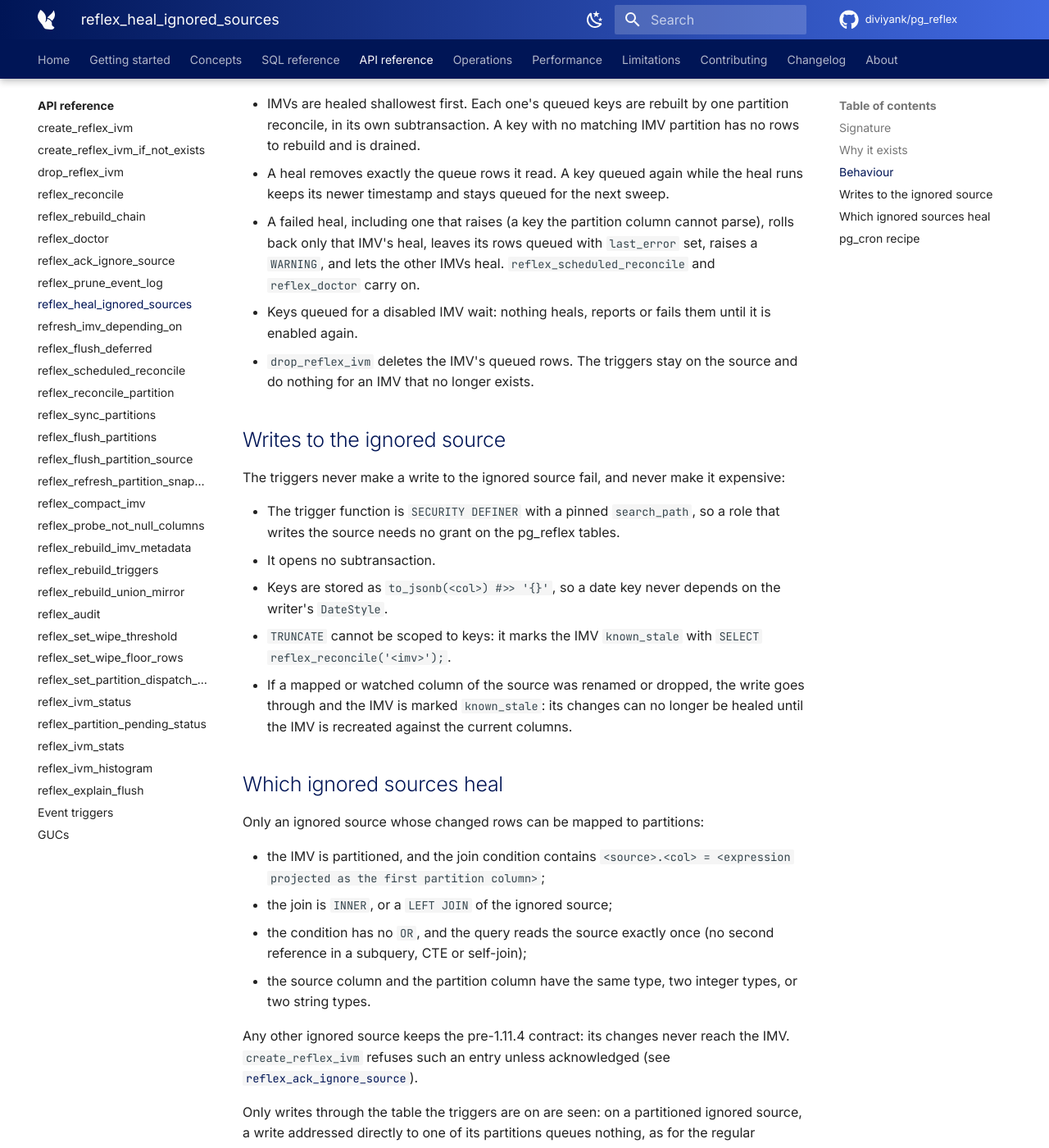
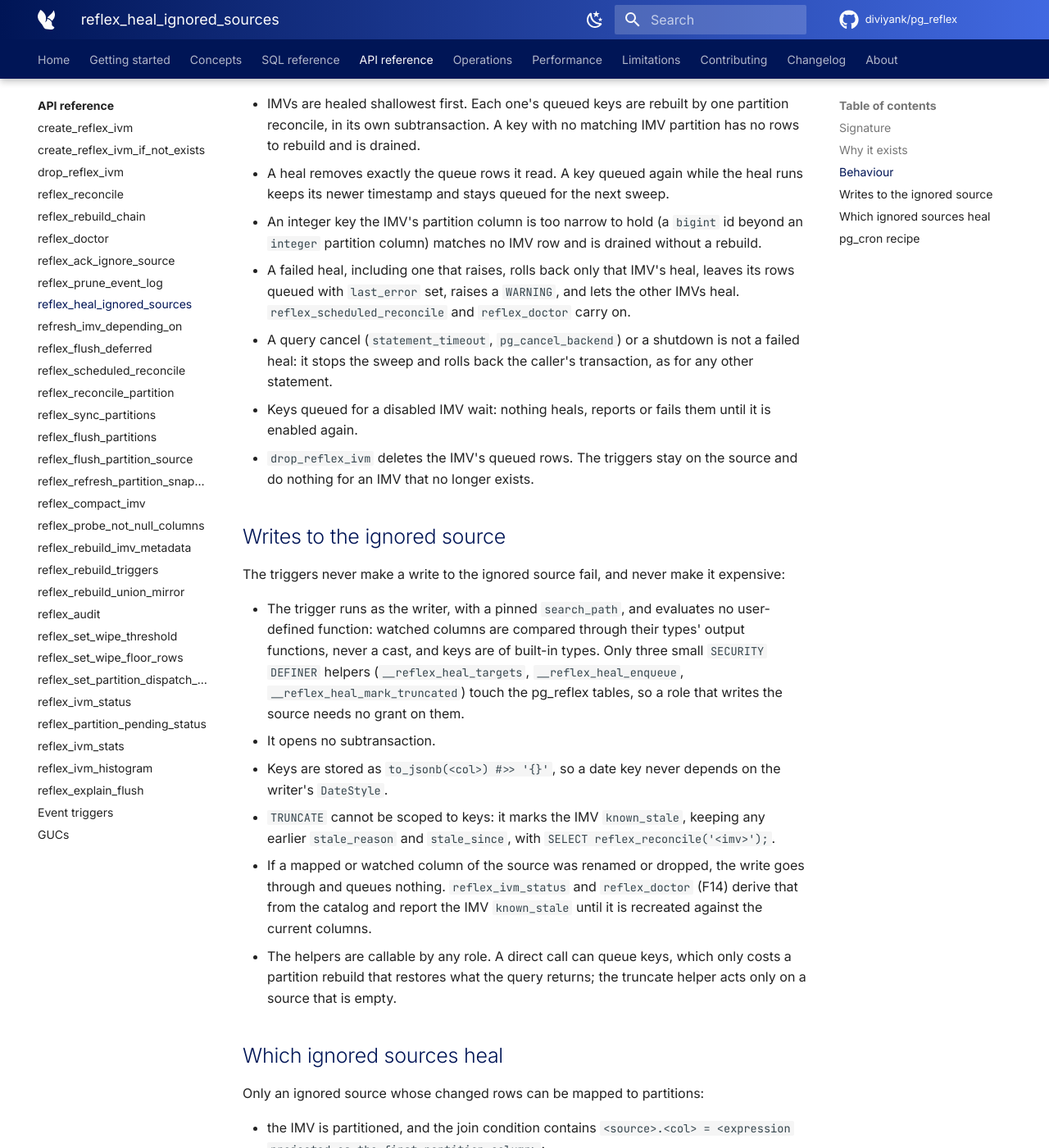
Before and after one commit to diviyank/pg_reflex, an MkDocs documentation site: the page built from docs/api/reflex_heal_ignored_sources.md, in a window 1280 px wide and 1400 px high, scrolled down 1111 px. Shown: the whole window at 82% size. Built offline with MkDocs 1.6.1 and Material for MkDocs 9.7.7, drawn with Linux system fonts in a browser that asks for light colours; comment, search, counter and statistics services are not loaded; some of the changed text lies outside the part shown.

Commit message:
docs: heal helpers, key mapping, derived missing-column staleness

```diff
--- a/docs/api/reflex_heal_ignored_sources.md
+++ b/docs/api/reflex_heal_ignored_sources.md
@@ -14,7 +14,7 @@
 
 A source listed in `ignore_sources` gets no maintenance trigger. When the IMV's query filters on that source, a change to it leaves the IMV wrong: a demand plan whose `status` leaves the included set while its sales are rebuilt keeps an empty slice after the status returns.
 
-Since 1.11.4, when an ignored source joins by equality onto the expression the IMV's first partition column projects, `create_reflex_ivm` installs three statement-level triggers on it (`__reflex_heal_ins`, `__reflex_heal_upd`, `__reflex_heal_del`). A write to that source only queues the affected partition keys in `public.__reflex_heal_pending`. An `UPDATE` queues a key only when a column the query reads changed. The rebuild happens later, in one of three places:
+Since 1.11.4, when an ignored source joins by equality onto the expression the IMV's first partition column projects, `create_reflex_ivm` installs statement-level triggers on it (`__reflex_heal_ins`, `__reflex_heal_upd`, `__reflex_heal_del`, `__reflex_heal_trunc`). A write to that source only queues the affected partition keys in `public.__reflex_heal_pending`. An `UPDATE` queues a key only when a column the query reads changed. The rebuild happens later, in one of three places:
 
 - `reflex_heal_ignored_sources()`, explicitly;
 - [`reflex_scheduled_reconcile`](reflex_scheduled_reconcile.md), which heals before its age-gated reconciles;
@@ -34,7 +34,9 @@
 
 - IMVs are healed shallowest first. Each one's queued keys are rebuilt by one partition reconcile, in its own subtransaction. A key with no matching IMV partition has no rows to rebuild and is drained.
 - A heal removes exactly the queue rows it read. A key queued again while the heal runs keeps its newer timestamp and stays queued for the next sweep.
-- A failed heal, including one that raises (a key the partition column cannot parse), rolls back only that IMV's heal, leaves its rows queued with `last_error` set, raises a `WARNING`, and lets the other IMVs heal. `reflex_scheduled_reconcile` and `reflex_doctor` carry on.
+- An integer key the IMV's partition column is too narrow to hold (a `bigint` id beyond an `integer` partition column) matches no IMV row and is drained without a rebuild.
+- A failed heal, including one that raises, rolls back only that IMV's heal, leaves its rows queued with `last_error` set, raises a `WARNING`, and lets the other IMVs heal. `reflex_scheduled_reconcile` and `reflex_doctor` carry on.
+- A query cancel (`statement_timeout`, `pg_cancel_backend`) or a shutdown is not a failed heal: it stops the sweep and rolls back the caller's transaction, as for any other statement.
 - Keys queued for a disabled IMV wait: nothing heals, reports or fails them until it is enabled again.
 - `drop_reflex_ivm` deletes the IMV's queued rows. The triggers stay on the source and do nothing for an IMV that no longer exists.
 
@@ -42,11 +44,12 @@
 
 The triggers never make a write to the ignored source fail, and never make it expensive:
 
-- The trigger function is `SECURITY DEFINER` with a pinned `search_path`, so a role that writes the source needs no grant on the pg_reflex tables.
+- The trigger runs as the writer, with a pinned `search_path`, and evaluates no user-defined function: watched columns are compared through their types' output functions, never a cast, and keys are of built-in types. Only three small `SECURITY DEFINER` helpers (`__reflex_heal_targets`, `__reflex_heal_enqueue`, `__reflex_heal_mark_truncated`) touch the pg_reflex tables, so a role that writes the source needs no grant on them.
 - It opens no subtransaction.
 - Keys are stored as `to_jsonb(<col>) #>> '{}'`, so a date key never depends on the writer's `DateStyle`.
-- `TRUNCATE` cannot be scoped to keys: it marks the IMV `known_stale` with `SELECT reflex_reconcile('<imv>');`.
-- If a mapped or watched column of the source was renamed or dropped, the write goes through and the IMV is marked `known_stale`: its changes can no longer be healed until the IMV is recreated against the current columns.
+- `TRUNCATE` cannot be scoped to keys: it marks the IMV `known_stale`, keeping any earlier `stale_reason` and `stale_since`, with `SELECT reflex_reconcile('<imv>');`.
+- If a mapped or watched column of the source was renamed or dropped, the write goes through and queues nothing. `reflex_ivm_status` and `reflex_doctor` (F14) derive that from the catalog and report the IMV `known_stale` until it is recreated against the current columns.
+- The helpers are callable by any role. A direct call can queue keys, which only costs a partition rebuild that restores what the query returns; the truncate helper acts only on a source that is empty.
 
 ## Which ignored sources heal
 
@@ -55,7 +58,9 @@
 - the IMV is partitioned, and the join condition contains `<source>.<col> = <expression projected as the first partition column>`;
 - the join is `INNER`, or a `LEFT JOIN` of the ignored source;
 - the condition has no `OR`, and the query reads the source exactly once (no second reference in a subquery, CTE or self-join);
-- the source column and the partition column have the same type, two integer types, or two string types.
+- the source column is of a built-in type, and it and the partition column have the same type, two integer types (`smallint`, `integer`, `bigint`), or `text` and `varchar`. A `char(n)` key against a `text` partition column is not mapped: its padding would match no partition.
+
+The single-read check sees the query text only: a second read of the source hidden inside a SQL function the query calls is not detected.
 
 Any other ignored source keeps the pre-1.11.4 contract: its changes never reach the IMV. `create_reflex_ivm` refuses such an entry unless acknowledged (see [`reflex_ack_ignore_source`](reflex_ack_ignore_source.md)).
 
```
Also changed, not shown: docs/api/reflex_doctor.md (+1 -1 lines), docs/api/reflex_ivm_status.md (+1 -1 lines), untreated_bugs/2026-09-08_status_window_swap_wipes_slice_silently.md (+11 -4 lines).
